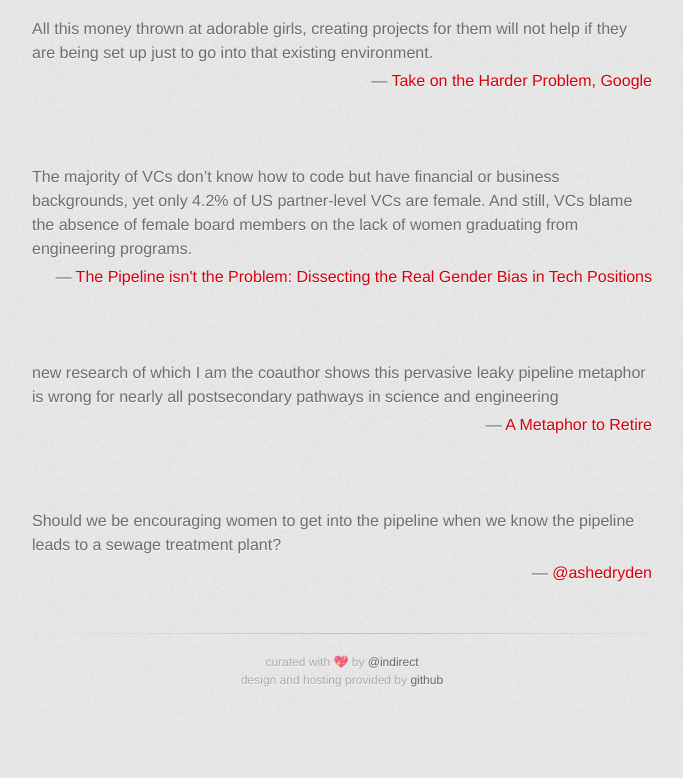
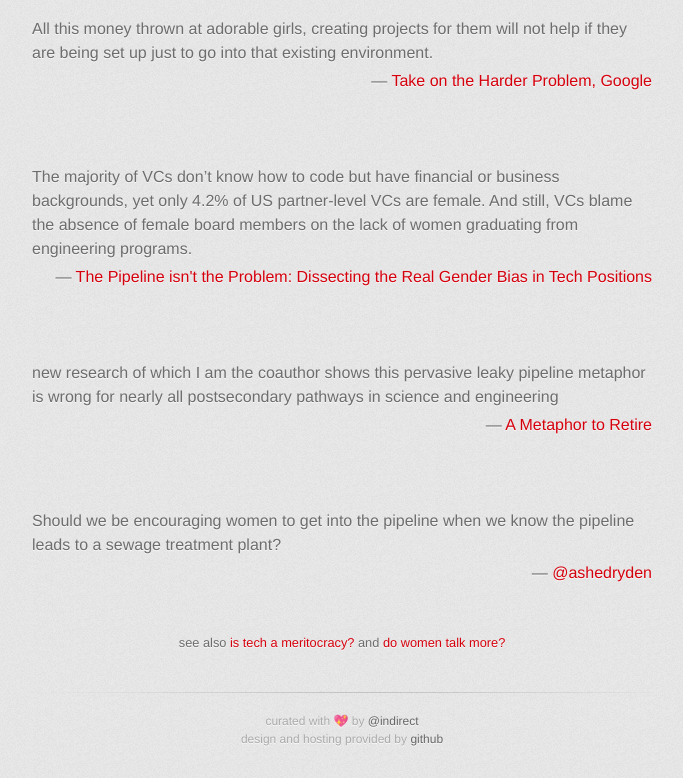
Before and after one commit to indirect/isitapipelineproblem.com, a plain HTML site: page index.html in a window 1280 px wide. Shown: the part 983-1761 px from the top of the page, without its empty margins (298-981 px from the left). Before the commit the page ends 1702 px from the top, so only its background shows below. Drawn offline with Linux system fonts and the light colour scheme.

Commit message:
crosslink sites

```diff
--- a/index.html
+++ b/index.html
@@ -65,8 +65,14 @@
 
 <p class="attribution"><a href="https://twitter.com/ashedryden/status/392052865709002752">@ashedryden</a></p>
 
+        </section>
 
-        </section>
+
+<p style="text-align: center; font-size: 80%;">
+  see also
+  <a href="http://istechameritocracy.com">is tech a meritocracy?</a> and
+  <a href="http://dowomentalkmore.com">do women talk more?</a>
+</p>
 
         <footer>
           curated with 💖 by <a href="https://twitter.com/indirect">@indirect</a><br>
```
